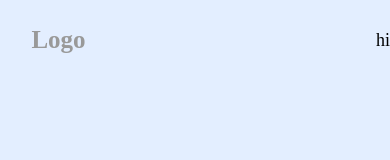
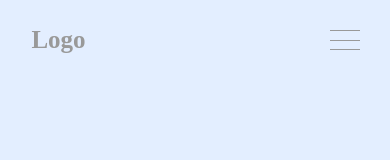
Before and after one commit to sungdongyoon/YDS_Portfolio, a React (Create React App) app in the folder portfolio/: page / in a window 390 px wide. Shown: the top 160 px of the page. Built offline with nearby package versions, Linux system fonts and the light colour scheme; a web font is replaced by a local one.

Commit message:
07/31 20:32

```diff
--- a/portfolio/src/App.js
+++ b/portfolio/src/App.js
@@ -116,21 +116,23 @@ function App() {
   const goHome = () => {
     outerDivRef.current.scrollTo({ top: 0, behavior: "smooth" });
     setScrollIndex(1);
+    dispatch({type: "FALSE_TOGGLE"});
   };
   const goAbout = () => {
     outerDivRef.current.scrollTo({ top: (pageHeight) + DIVIDER_HEIGHT, behavior: "smooth" });
     setScrollIndex(2);
+    dispatch({type: "FALSE_TOGGLE"});
   };
   const goProject = () => {
     outerDivRef.current.scrollTo({ top: (pageHeight * 2) + (DIVIDER_HEIGHT * 2), behavior: "smooth" });
     setScrollIndex(3);
+    dispatch({type: "FALSE_TOGGLE"});
   };
   const goContact = () => {
     outerDivRef.current.scrollTo({ top: (pageHeight * 3) + (DIVIDER_HEIGHT * 3), behavior: "smooth" });
     setScrollIndex(4);
+    dispatch({type: "FALSE_TOGGLE"});
   };
-
-
 
   // About show & hide
   const dispatch = useDispatch();
@@ -148,12 +150,16 @@ function App() {
     dispatch({type: "CLICK_EXPERIENCE"});
   };
 
+  const handleToggle = () => {
+    dispatch({type: "TOGGLE"});
+  };
+
   // project PageNum
   const [pageNum, setPageNum] = useState(1);
   return (
     <Container ref={outerDivRef}>
       <Dots scrollIndex={scrollIndex} goHome={goHome} goAbout={goAbout} goProject={goProject} goContact={goContact}/>
-      <Header/>
+      <Header scrollIndex={scrollIndex} handleToggle={handleToggle} goHome={goHome} goAbout={goAbout} goProject={goProject} goContact={goContact}/>
       <Home/>
       <Divider/>
       <About clickMe={clickMe} clickSkill={clickSkill} clickExperience={clickExperience} showMe={showMe} showSkill={showSkill} showExpereince={showExpereince}/>
--- a/portfolio/src/Components/Dots.js
+++ b/portfolio/src/Components/Dots.js
@@ -41,10 +41,10 @@ const Dots = ({scrollIndex, goHome, goAbout, goProject, goContact}) => {
   return (
     <DotsWrap>
       <Dot>
-        <DotTitle onClick={goHome} className='dot' num={1} scrollIndex={scrollIndex}>HOME</DotTitle>
-        <DotTitle onClick={goAbout} className='dot' num={2} scrollIndex={scrollIndex}>ABOUT</DotTitle>
-        <DotTitle onClick={goProject} className='dot' num={3} scrollIndex={scrollIndex}>PROJECT</DotTitle>
-        <DotTitle onClick={goContact} className='dot' num={4} scrollIndex={scrollIndex}>CONTACT</DotTitle>
+        <DotTitle onClick={goHome} num={1} scrollIndex={scrollIndex}>HOME</DotTitle>
+        <DotTitle onClick={goAbout} num={2} scrollIndex={scrollIndex}>ABOUT</DotTitle>
+        <DotTitle onClick={goProject} num={3} scrollIndex={scrollIndex}>PROJECT</DotTitle>
+        <DotTitle onClick={goContact} num={4} scrollIndex={scrollIndex}>CONTACT</DotTitle>
       </Dot>
     </DotsWrap>
   )
--- a/portfolio/src/Components/Header.js
+++ b/portfolio/src/Components/Header.js
@@ -1,5 +1,6 @@
-import React from 'react';
+import React, { useState } from 'react';
 import { styled } from 'styled-components';
+import { useSelector, useDispatch } from 'react-redux';
 import theme from '../style/theme';
 
 const Container = styled.div`
@@ -13,6 +14,7 @@ const Container = styled.div`
   left: 0;
   right: 0;
   bottom: 0;
+  z-index: 10;
   @media screen and ${theme.laptop} {
     font-size: 18px;
   }
@@ -55,7 +57,88 @@ const HeaderInfo = styled.div`
   }
 `;
 
-const Header = () => {
+const ToggleBtn = styled.div`
+  display: none;
+  position: absolute;
+  right: 30px;
+  color: #999;
+  width: 30px;
+  height: 20px;
+  z-index: 100;
+  span {
+    display: inline-block;
+    width: 30px;
+    height: 1px;
+    background-color: #999;
+  }
+  .tobbleBtn_t {
+    position: absolute;
+    top: 0;
+    transform: ${(props) => (props.isToggle ? "rotate(90deg)" : "rotate(0)")};
+  }
+  .tobbleBtn_m {
+    position: absolute;
+    top: 50%;
+  }
+  .tobbleBtn_b {
+    position: absolute;
+    bottom: 0;
+  }
+  @media screen and ${theme.mobile} {
+    display: block;
+  }
+`;
+
+const MobileNavMenu = styled.div`
+  display: none;
+  width: 100%;
+  height: 100vh;
+  position: absolute;
+  top: 0;
+  right: 0;
+  background-color: #000;
+  color: #fff;
+  transition: 1s;
+  transform: ${(props) => (props.isToggle ? "translateX(0px)" : "translateX(450px)")};
+  .nav_menu_info {
+    position: absolute;
+    top: 30px;
+    left: 30px;
+    display: flex;
+    flex-direction: column;
+    color: #999;
+    .nav_logo {
+      font-size: 30px;
+      margin-bottom: 30px;
+      color: #fff;
+    }
+    span {
+      margin-bottom: 10px;
+      font-size: 10px;
+    }
+  }
+  ul {
+    list-style: none;
+    height: 100%;
+    margin: 0;
+    display: flex;
+    flex-direction: column;
+    align-items: center;
+    justify-content: center;
+    gap: 50px;
+    li {
+      font-size: 20px;
+      font-weight: bold;
+      color: ${(props) => props.num === props.scrollIndex ? "#0079FF" : "#fff"};
+    }
+  }
+  @media screen and ${theme.mobile} {
+    display: block;
+  }
+`;
+
+const Header = ({scrollIndex, handleToggle, goHome, goAbout, goProject, goContact}) => {
+  const isToggle = useSelector((state) => state.isToggle);
   return (
     <Container>
       <Logo>Logo</Logo>
@@ -63,9 +146,24 @@ const Header = () => {
         <span className='email'>ehdtjd0906@naver.com</span>
         <span className='phone'>+82 10-6312-5903</span>
       </HeaderInfo>
-      {window.innerWidth < 1024 &&
-        <span>hi</span>
-      }
+      <ToggleBtn onClick={handleToggle}>
+        <span className='tobbleBtn_t' isToggle={isToggle}></span>
+        <span className='tobbleBtn_m' isToggle={isToggle}></span>
+        <span className='tobbleBtn_b' isToggle={isToggle}></span>
+      </ToggleBtn>
+      <MobileNavMenu isToggle={isToggle}>
+        <div className='nav_menu_info'>
+          <span className='nav_logo'>Logo</span>
+          <span>ehdtjd0906@naver.com</span>
+          <span>+82 10-6312-5903</span>
+        </div>
+        <ul>
+          <li onClick={goHome} num={1} scrollIndex={scrollIndex}>HOME</li>
+          <li onClick={goAbout} num={2} scrollIndex={scrollIndex}>ABOUT</li>
+          <li onClick={goProject} num={3} scrollIndex={scrollIndex}>PROJECT</li>
+          <li onClick={goContact} num={4} scrollIndex={scrollIndex}>CONTACT</li>
+        </ul>
+      </MobileNavMenu>
     </Container>
   )
 }
--- a/portfolio/src/pages/Project.js
+++ b/portfolio/src/pages/Project.js
@@ -214,7 +214,6 @@ const Project = ({pageNum, setPageNum}) => {
     leftCircleObserver.observe(leftCircleRef.current);
     rightCircleObserver.observe(rightCircleRef.current);
   })
-  window.innerWidth >= 1024 && console.log("hi");
   return (
     <Container>
       <ProjectMain>
--- a/portfolio/src/redux/reducer.js
+++ b/portfolio/src/redux/reducer.js
@@ -2,6 +2,7 @@ let initState = {
   showMe: true,
   showSkill: false,
   showExperience: false,
+  isToggle: false,
 }
 
 function reducer(state = initState, action) {
@@ -12,6 +13,10 @@ function reducer(state = initState, action) {
       return {showMe: false, showSkill: true, showExperience: false};
     case "CLICK_EXPERIENCE":
       return {showMe: false, showSkill: false, showExperience: true};
+    case "TOGGLE":
+      return {...state, isToggle: !state.isToggle};
+    case "FALSE_TOGGLE":
+      return {...state, isToggle: false};
     default:
       return {...state};
   }
```
